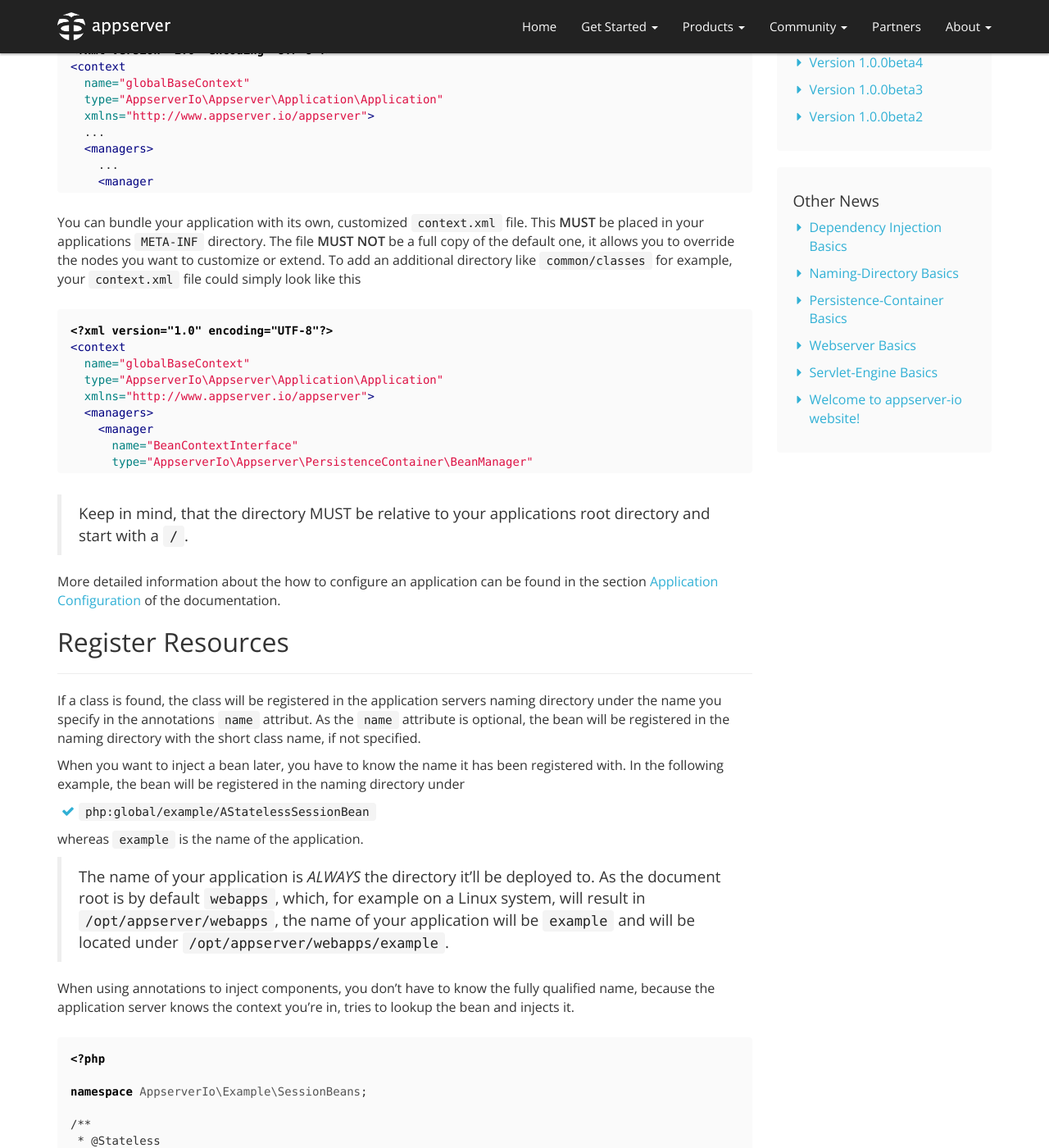
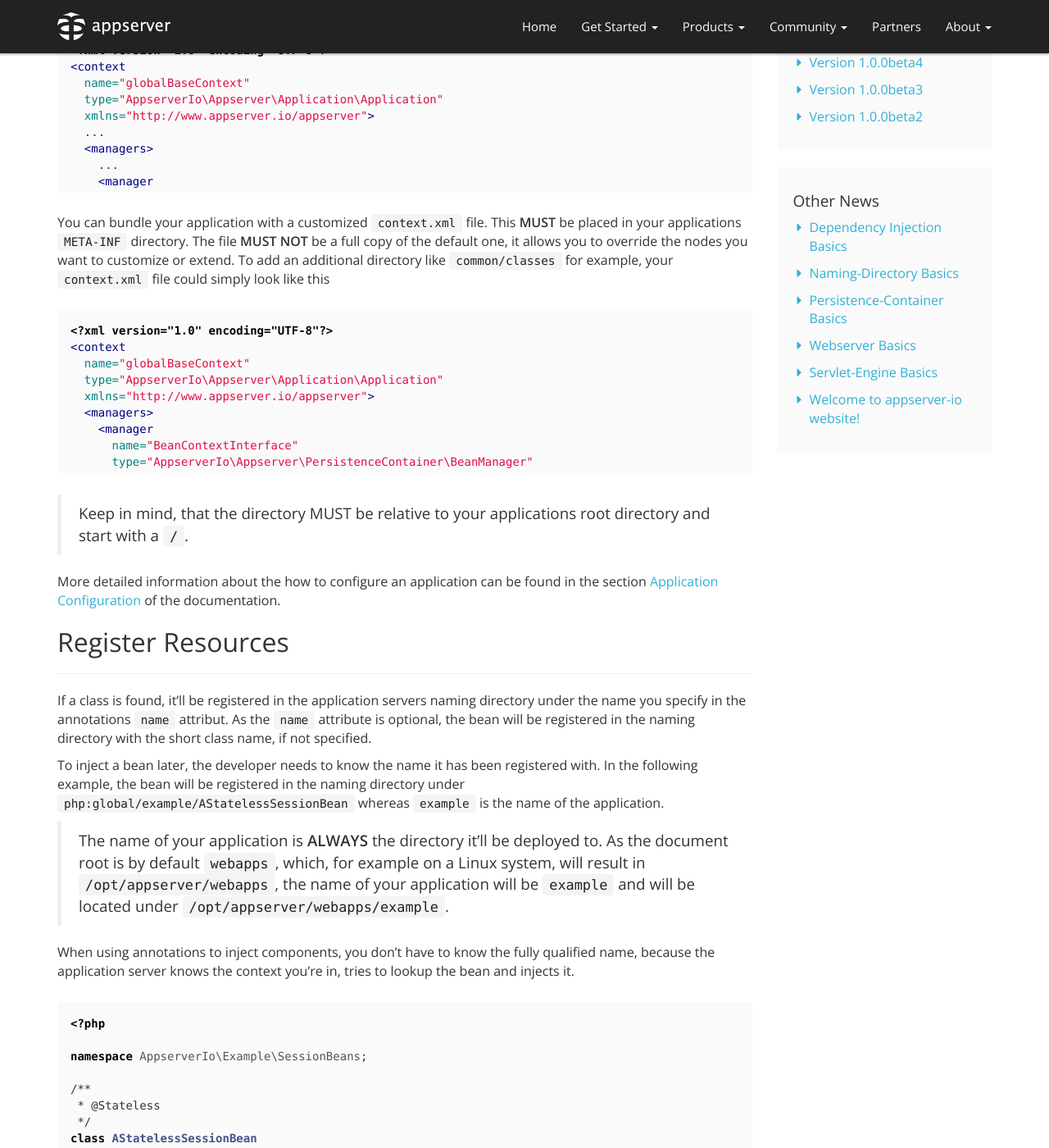
Before and after one commit to appserver-io/appserver, a Jekyll site: the page built from _posts/2015-02-02-naming-directory-basics.md, in a window 1280 px wide and 1400 px high, scrolled down 616 px. Shown: the whole window at 82% size. Built offline with Jekyll 4.4.1, drawn with Linux system fonts in a browser that asks for light colours; nearby versions of some CDN libraries; library files that are not in the unit come from our copies; Markdown is read by kramdown in place of the engine named in the settings; comment, search, counter and statistics services are not loaded; some of the changed text lies outside the part shown.

Commit message:
Update 2015-02-02-naming-directory-basics.md

````diff
--- a/_posts/2015-02-02-naming-directory-basics.md
+++ b/_posts/2015-02-02-naming-directory-basics.md
@@ -46,7 +46,7 @@
 </context>
 ```
 
-You can bundle your application with its own, customized `context.xml` file. This **MUST** be placed in your applications `META-INF` directory. The file **MUST NOT** be a full copy of the default one, it allows you to override the nodes you want to customize or extend. To add an additional directory like `common/classes` for example, your `context.xml` file could simply look like this
+You can bundle your application with a customized `context.xml` file. This **MUST** be placed in your applications `META-INF` directory. The file **MUST NOT** be a full copy of the default one, it allows you to override the nodes you want to customize or extend. To add an additional directory like `common/classes` for example, your `context.xml` file could simply look like this
 
 ```xml
 <?xml version="1.0" encoding="UTF-8"?>
@@ -75,15 +75,11 @@
 ## Register Resources
 ***
 
-If a class is found, the class will be registered in the application servers naming directory under the name you specify in the annotations `name` attribut. As the `name` attribute is optional, the bean will be registered in the naming directory with the short class name, if not specified.
+If a class is found, it'll be registered in the application servers naming directory under the name you specify in the annotations `name` attribut. As the `name` attribute is optional, the bean will be registered in the naming directory with the short class name, if not specified.
 
-When you want to inject a bean later, you have to know the name it has been registered with. In the following example, the bean will be registered in the naming directory under
+To inject a bean later, the developer needs to know the name it has been registered with. In the following example, the bean will be registered in the naming directory under `php:global/example/AStatelessSessionBean` whereas `example` is the name of the application.
 
-* `php:global/example/AStatelessSessionBean`
-
-whereas `example` is the name of the application.
-
-> The name of your application is *ALWAYS* the directory it'll be deployed to. As the document root is by default `webapps`, which, for example on a Linux system, will result in `/opt/appserver/webapps`, the name of your application will be `example` and will be located under `/opt/appserver/webapps/example`.
+> The name of your application is **ALWAYS** the directory it'll be deployed to. As the document root is by default `webapps`, which, for example on a Linux system, will result in `/opt/appserver/webapps`, the name of your application will be `example` and will be located under `/opt/appserver/webapps/example`.
 
 When using annotations to inject components, you don't have to know the fully qualified name, because the application server knows the context you're in, tries to lookup the bean and injects it.
 
@@ -412,3 +408,7 @@
 
 ## Summary
 ***
+
+The `Naming-Directory` is the central registry of the application server, and knows all about application components. In most cases, it is **NOT** necessary for a developer to know what happens behind the scenes, but it is necessary to know how components can be configured and reference in an application. After a component has been configured by using annotations or a deployment descriptor, the next blog post is all about `Dependency Injection` in the application server context and how it can make a developers life easier.
+
+Actually the `Naming Directory` only provides basic functionalities but have restrictions when a developer tries to bind components to it or search for them. We'll improve the `Naming Directory` with the next releases to make handling more comfortable.
````
Also changed, not shown: other parts of _posts/2015-02-02-naming-directory-basics.md (+1 -1 lines).
